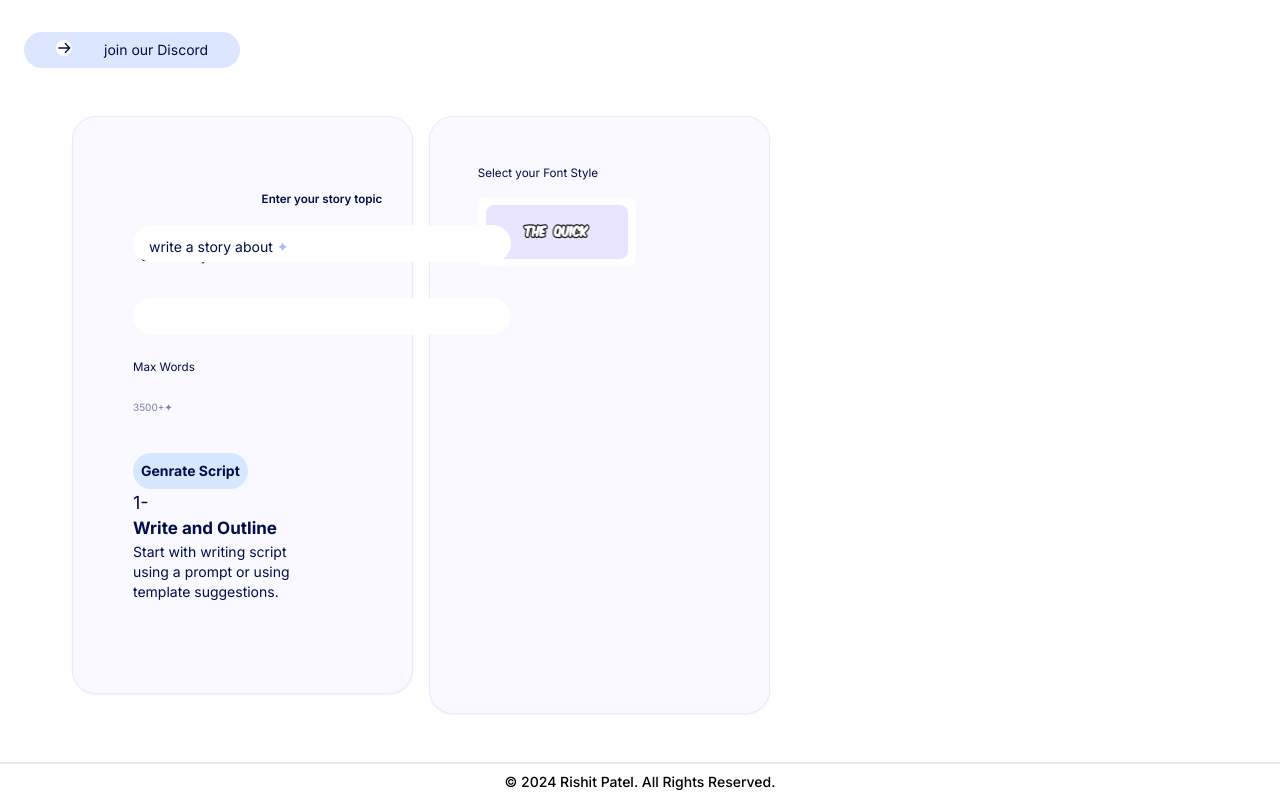
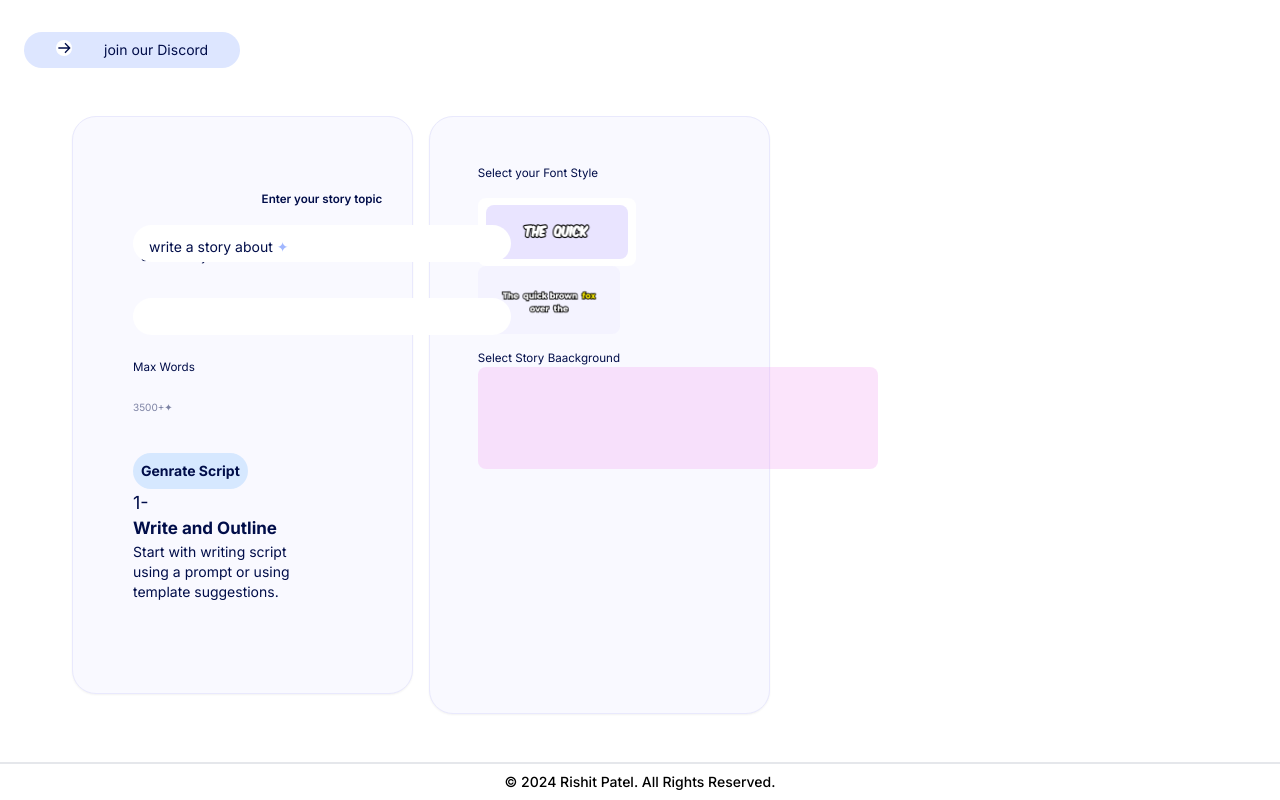
Before and after one commit to masterajima/crayo.ai, a Next.js app: page / in a window 1280 px wide. Shown: the part 965-1765 px from the top of the page. Built offline with nearby package versions, Linux system fonts and the light colour scheme.

Commit message:
add list style

```diff
--- a/src/components/ui/home/features.js
+++ b/src/components/ui/home/features.js
@@ -50,7 +50,7 @@ const FeaturesPage = () => {
       <CardComponent className='md:w-[30%]'>
         <div className='flex flex-col items-start justify-start h-[500px]'>
           <p className='text-[#000d49] text-[11.64px] '>Select your Font Style</p>
-          <div className='border-[#e8e8fd] bg-white flex flex-col items-start justify-start gap-[10px] p-2 rounded-lg mt-4'>
+          <div className='border-[#e8e8fd] bg-white flex flex-col items-start justify-start gap-2 p-2 rounded-lg mt-4'>
             <div className='flex items-center justify-centr h-[52px] gap-[7px] border-[#e8e8fd]'>
               <div className='flex items-center justify-center bg-[#e9e4ff] p-2 gap-2 rounded-lg border-[#e8e8fd]'>
                 <div className='w-[126px] relative flex'>
@@ -65,6 +65,32 @@ const FeaturesPage = () => {
               </div>
             </div>
           </div>
+          <div className='flex items-center p-2 gap-2 rounded-lg bg-[#e9e5ff4d] border-[#e8e8fd]'>
+            <div className='flex items-center justify-center h-[52px] gap-[7px] border-[#e8e8fd]'>
+              <div className='flex w-[126px]'>
+                <Image
+                  src='/assets/images/brown.png'
+                  alt='brown'
+                  width={126}
+                  height={126}
+                />
+              </div>
+            </div>
+          </div>
+          <div className='flex flex-col items-start justify-start gap-2 mt-4'>
+            <p className='text-[#000d49] text-[11.6px]'>Select Story Baackground</p>
+          </div>
+          <div className='flex items-start justify-start gap-4 bg-[#e9e4] border-[#e9e9fd] rounded-lg'>
+            <div className='flex items-center justify-center gap-8 border-[#e9e9fd]'>
+              <div className='h-[102px] w-[400px] block'>
+                <section className='flex items-center p-3 opacity-1 '>
+                  <ul className='list-none flex items-center justify-center gap-2 border-[#e9e9fd]'>
+                    <li className=''></li>
+                  </ul>
+                </section>
+              </div>
+            </div>
+          </div>
         </div>
       </CardComponent>
     </div>
```
Also changed, not shown: public/assets/images/brown.png (added).
